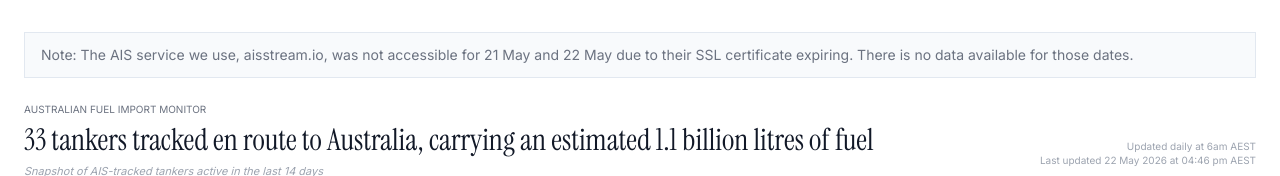
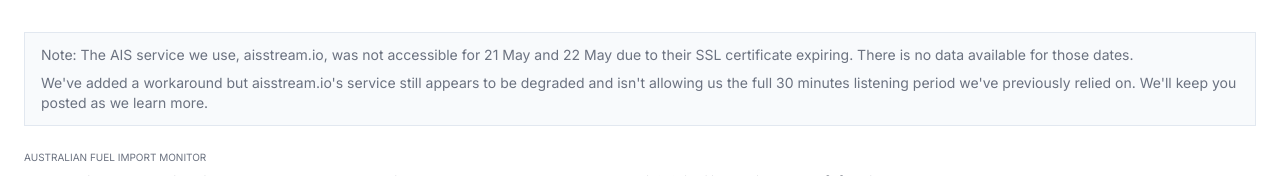
Before and after one commit to adrasyn/aus-fuel-import-monitor, a Next.js app: page / in a window 1280 px wide. Shown: the top 176 px of the page. Built offline with nearby package versions, Linux system fonts and the light colour scheme.

Commit message:
banner: note ongoing AISStream degradation (short listen windows)

```diff
--- a/src/components/StaleBanner.tsx
+++ b/src/components/StaleBanner.tsx
@@ -1,9 +1,16 @@
 export default function StaleBanner() {
   return (
-    <div className="bg-panel border border-border px-4 py-3 mb-6 text-sm text-label">
-      Note: The AIS service we use, aisstream.io, was not accessible for 21 May
-      and 22 May due to their SSL certificate expiring. There is no data
-      available for those dates.
+    <div className="bg-panel border border-border px-4 py-3 mb-6 text-sm text-label space-y-2">
+      <p>
+        Note: The AIS service we use, aisstream.io, was not accessible for 21
+        May and 22 May due to their SSL certificate expiring. There is no data
+        available for those dates.
+      </p>
+      <p>
+        We've added a workaround but aisstream.io's service still appears to be
+        degraded and isn't allowing us the full 30 minutes listening period
+        we've previously relied on. We'll keep you posted as we learn more.
+      </p>
     </div>
   );
 }
```
